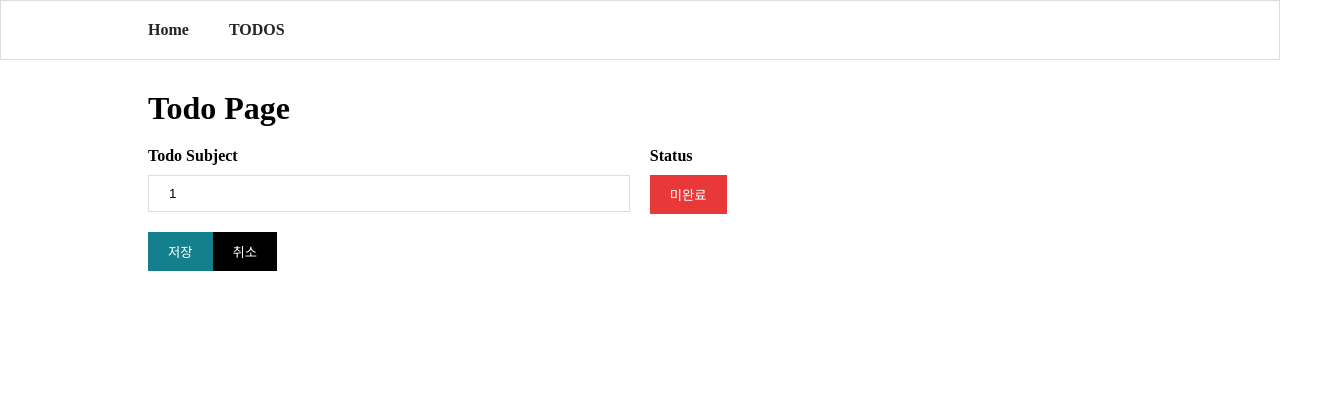
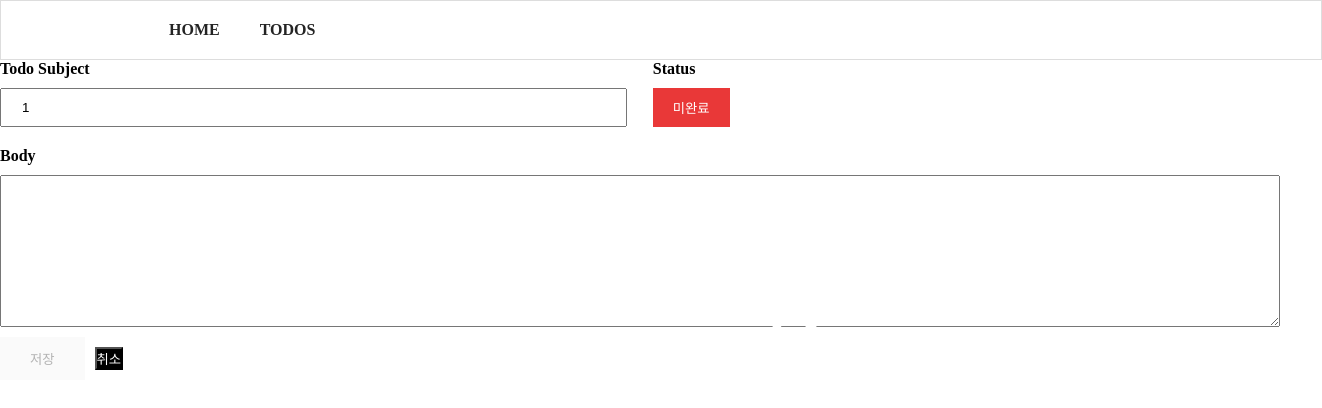
Before and after one commit to NuyHesHUB/project06_vue_todo, a Vue app: page /todos/1 in a window 1280 px wide. Shown: the top 408 px of the page, 1322 px wide, since content can reach past the window. Built offline with nearby package versions, Linux system fonts and the light colour scheme; data requests are answered from the project's data file.

Commit message:
23.02.21

```diff
--- a/db.json
+++ b/db.json
@@ -44,26 +44,6 @@
       "subject": "다",
       "completed": false,
       "id": 9
-    },
-    {
-      "subject": "라",
-      "completed": false,
-      "id": 10
-    },
-    {
-      "subject": "마",
-      "completed": false,
-      "id": 11
-    },
-    {
-      "subject": "바",
-      "completed": true,
-      "id": 12
-    },
-    {
-      "subject": "테스트12443",
-      "completed": false,
-      "id": 13
     }
   ]
 }
--- a/package.json
+++ b/package.json
@@ -15,6 +15,7 @@
     "axios": "^1.3.3",
     "core-js": "^3.8.3",
     "vue": "^3.2.47",
+    "vue-moment": "^4.1.0",
     "vue-router": "^4.1.6"
   },
   "devDependencies": {
--- a/src/App.vue
+++ b/src/App.vue
@@ -3,7 +3,7 @@
         <ul>
             <!-- <li><router-link to="/">Home</router-link></li> -->
             <!-- <li><router-link to="/Todos">TODOS</router-link></li> -->
-            <li><router-link :to="{name:'Home'}">Home</router-link></li>
+            <li><router-link :to="{name:'Home'}">HOME</router-link></li>
             <li><router-link :to="{name:'Todos'}">TODOS</router-link></li>
             <!-- to="/" 이렇게 쓰다가 name을 쓰려면 이렇게 써야함 -->
         </ul>
@@ -18,7 +18,7 @@
 
 </script>
 
-<style>
+<style scoped>
    .navbar{border: 1px solid #ddd; width: 100%; padding: 20px;}
    .navbar ul{max-width: 1024px; width: 100%; list-style: none; display: flex; margin: 0 auto; width: 100%;}
    .navbar li{}
--- /dev/null
+++ b/src/components/TodoForm.vue
@@ -0,0 +1,145 @@
+<template>
+    <div class="container">
+        <div v-if="loading">
+            Loading...
+        </div>
+        <form v-else @submit.prevent="onSave">
+            <div class="row1">
+                <div>
+                    <div class="form-group">
+                        <label>Todo Subject</label>
+                        <input type="text" class="from-control" v-model="todo.subject">
+                        <div v-if="subjectError">{{ subjectError }}</div>
+                    </div>
+                </div>
+                <div v-if="editing">
+                    <div class="form-group">
+                        <label>Status</label>
+
+                        <div>
+                            <button @click="toggleTodoStatus" type="button" class="btn" :class="todo.completed ? 'btnGG':'btnRR'">{{todo.completed ? '완료':'미완료'}}</button>
+                        </div>
+                    </div>
+                </div>
+            </div>
+            <div class="bodyWrap">
+                <div class="form-group">
+                    <label>Body</label>
+                    <textarea v-model="todo.body" cols="30" rows="10"></textarea>
+                </div>
+            </div>
+            <button class="btnD btnmt" type="submit"  :disabled="!todoUpdated">{{ editing ? '저장' : '만들기' }}</button>
+            <button class="btn btnW btnl" @click="moveToTodoListPage">취소</button>
+        </form>
+    </div>
+</template>
+
+<script>
+    import {useRoute, useRouter} from 'vue-router';
+    import axios from 'axios';
+    import { ref, computed} from 'vue';
+    import _ from 'lodash';
+    export default {
+        props:{
+            editing: {
+                type: Boolean,
+                default: false
+            }
+        },
+        setup(props) {
+            const route=useRoute();
+            const router=useRouter();
+            const subjectError=ref('');
+            const todo=ref({
+                subject:'',
+                completed:false,
+                body:''
+            });
+            const loading= ref(true);
+            const originalTodo=ref(null);
+            const todoId=route.params.id
+
+            //console.log(route.params.id)
+            const getTodo = async () =>{
+                const res = await axios.get(`http://localhost:3000/todos/${todoId} ` );
+                todo.value=res.data;
+                loading.value=false;
+                originalTodo.value = {...res.data}
+            }
+
+
+            const toggleTodoStatus = () =>{
+                todo.value.completed = !todo.value.completed;
+            }
+            const moveToTodoListPage =() =>{
+                router.push({
+                    name:'Todos'
+                })
+            };
+            if(props.editing){
+                getTodo();
+            }
+
+
+            const onSave = async () => {
+                //subjectError.value='';
+                if(!todo.value.subject){
+                    subjectError.value='내용을 작성해주세요'
+                    return;
+                }
+                try{
+                    let res;
+                    const data={
+                        subject:todo.value.subject,
+                        completed:todo.value.completed,
+                        body:todo.value.body,
+                    }
+                    if(props.editing){
+                        res = await axios.put(`http://localhost:3000/todos/${todoId}`,data );
+                    } else {
+                         res = await axios.post(`http://localhost:3000/todos`, data);
+                         todo.value.subject = "";
+                         todo.value.body ="";
+
+                };
+                    originalTodo.value = {...res.data}
+                }catch(error){
+                    console.log(error);
+                }
+
+            }
+            const todoUpdated = computed(() => {
+                return !_.isEqual(todo.value, originalTodo.value)
+            })
+            return {
+                todo,
+                toggleTodoStatus,
+                moveToTodoListPage,
+                onSave,
+                todoUpdated,
+                /* loading, */
+                subjectError,
+            }
+        }
+    }
+</script>
+<style>
+    h1{margin-top: 30px; margin-bottom: 20px;}
+    .form-group{
+        display: flex;
+        flex-direction: column;
+    }
+    .form-group label{ font-weight: bold; margin-bottom: 5px;}
+    .form-group .from-control{padding: 10px 20px;}
+    .btnmt{margin-top: 10px;}
+    .row1{display: flex; justify-content: space-between;}
+    .row1>div{flex-basis: 49%; }
+    .btnRR{padding: 10px 20px; background: red;}
+    .btnGG{padding: 10px 20px; background: rgb(7, 104, 112);}
+    .btnW{background: rgb(211, 129, 129); color: #fcfcfc}
+    .btnl{margin-left: 10px;}
+</style>
+<style scoped>
+    .row1{margin-bottom: 20px;}
+    .btnD{padding: 12px 30px; border: none}
+</style>
--- a/src/pages/index.vue
+++ b/src/pages/index.vue
@@ -1,14 +1,25 @@
 
 <template>
-    <div class="container">home page</div>
+    <div class="container">
+        <div class="home_bg">
+            <div id="app">
+                <h1>오늘의 할일</h1>
+                <img src="../../public/img/home_bg.jpg"/>
+            </div>
+        </div>
+    </div>
 </template>
 
 <script>
     export default{
 
+
     }
 </script>
 
-<style>
-
+<style >
+    *{margin: 0; padding: 0;}
+    .home_bg{widows: 100%; height: 100%;}
+    #app{}
+    #app h1{text-align: center; position: absolute; top: 200px; left: 50%; transform: translateX(-50%); font-size: 100px; color: #fff;}
 </style>
--- a/src/pages/todos/_id.vue
+++ b/src/pages/todos/_id.vue
@@ -1,7 +1,8 @@
 <template>
     <div class="container">
         <h1>Todo Page</h1>
-        <div v-if="loading">
+        <TodoForm :editing="true"/>
+        <!-- <div v-if="loading">
             Loading...
         </div>
         <form v-else @submit.prevent="onSave">
@@ -11,14 +12,14 @@
                         <label>Todo Subject</label>
                         <input type="text" class="form-control" v-model="todo.subject">
                     </div>
-                </div>
+                </div> -->
                 <!-- <div>
                     <div class="form-group">
                         <label>Todo Subject</label>
                         <input type="text" class="form-control" v-model="todo.subject">
                     </div>
                 </div> -->
-                <div>
+                <!-- <div>
                     <div class="form-group">
                         <label>Status</label>
                         <div>
@@ -26,43 +27,46 @@
                         </div>
                     </div>
                 </div>
-            </div>
+            </div> -->
             <!-- 수정하고 저장버튼 -->
-            <button class="btn btnmt" type="submit" :disabled="!todoUpdated">저장</button>
+            <!-- <button class="btnD btnmt" type="submit" :disabled="!todoUpdated">저장</button>
             <button class="btn btnW btnl" @click="moveTodoListPage">취소</button>
 
-        </form>
+        </form> -->
     </div>
 </template>
 
 <script>
-    import {useRoute, useRouter} from 'vue-router'
+    import TodoForm from '@/components/TodoForm.vue'
+    /* import {useRoute, useRouter} from 'vue-router'
     import axios from 'axios';
     import {ref, computed} from 'vue'
-    import _ from 'lodash'
-
+    import _ from 'lodash' */
     export default {
-        setup(){
+        components: {
+            TodoForm
+        },
+        /* setup(){
             const route = useRoute();
             const router = useRouter();
-            const todo=ref('');/* null 이라고 하면 오류가 떠서 '' 빈값으로 변경 */
+            const todo=ref(''); *//* null 이라고 하면 오류가 떠서 '' 빈값으로 변경 */
             //console.log(route.params.id);
-            const loading = ref(true);
+            /* const loading = ref(true);
             const originalTodo=ref(null)
             const todoId=route.params.id
             const getTodo = async() => {
                 const res = await axios.get(`http://localhost:3000/todos/${todoId}`);
                 todo.value=res.data;
-                //originalTodo.value=res.data;
                 loading.value=false;
+                originalTodo.value={...res.data};
             }
 
 
             const toggleTodoStatus = () => {
                 todo.value.completed = !todo.value.completed
-            }
+            } */
             /* router 네임 Todos로 이동되는 .. */
-            const moveTodoListPage =() =>{
+            /* const moveTodoListPage =() =>{
                 router.push({
                     name:'Todos'
                 })
@@ -74,6 +78,7 @@
                     subject:todo.value.subject,
                     completed:todo.value.completed
                 });
+                originalTodo.value={...res.data};
                 console.log(res);
             }
             const todoUpdated = computed(() => {
@@ -86,15 +91,17 @@
                 onSave,
                 todoUpdated,
             }
-        }
+        } */
     }
+
+
 </script>
 <style>
     h1{margin-top: 30px; margin-bottom: 20px;}
     .form-group{display: flex; flex-direction: column;}
     .form-group label{font-weight: bold; margin-bottom: 10px;}
     .form-group .form-control{padding: 10px 20px;}
-    .btnmt{margin-top: 10px;}
+    /* .btnmt{margin-top: 10px;} */
     .row1{display: flex; justify-content: space-between;}
     .row1>div{flex-basis: 49%;}
     .btnRR{padding: 10px 20px; border: none; background: #e93838; color: #fff;}
@@ -102,3 +109,7 @@
     .btnW{background: #000; color: #fff;}
     .btnL{margin-left: 10px;}
 </style>
+<style scoped>
+    .row1{margin-bottom: 10px;}
+    .btnD{padding: 10px 20px; border: none; margin-right: 10px;}
+</style>
--- /dev/null
+++ b/src/pages/todos/create/index.vue
@@ -0,0 +1,18 @@
+<template>
+    <div class="container">
+      <h1>Create Todo</h1>
+      <TodoForm />
+    </div>
+</template>
+
+<script>
+    import TodoForm from '@/components/TodoForm.vue';
+    export default {
+        components: {
+            TodoForm
+        }
+    }
+</script>
+
+<style>
+</style>
--- a/src/pages/todos/index.vue
+++ b/src/pages/todos/index.vue
@@ -1,8 +1,9 @@
 <template>
     <div class="container">
         <h2>TODO-List</h2>
+        <button class="btn btnmb" @click="moveToCreatePage">CREATE TODO</button>
         <input type="text" placeholder="검색" class="form-control" v-model="serchText">
-        <TodoSimpleForm  @add-todo="addTodo"/>
+        <!-- <TodoSimpleForm  @add-todo="addTodo"/> -->
         <div v-if="!todos.length">
             찾는 문장이 없습니다..
         </div>
@@ -11,14 +12,14 @@
         <nav class="nav">
             <ul class="pagination">
                 <li v-if="currentPage !==1" class="page-item">
-                  <a href="#" class="page-link"  @click="getTodos(currentPage-1)"><i class="fa-solid fa-chevron-left"></i></a>
+                  <a href="#!" class="page-link"  @click="getTodos(currentPage-1)"><i class="fa-solid fa-chevron-left"></i></a>
                 </li>
 
                 <li v-for="page in numberofPages" :key="page" class="page-item" :class="currentPage===page ? 'active' : ''">
-                  <a href="#" @click="getTodos(page)" class="page-link" :class="currentPage===page ? 'active' : ''">{{ page }}</a>
+                  <a href="#!" @click="getTodos(page)" class="page-link" :class="currentPage===page ? 'active' : ''">{{ page }}</a>
                 </li>
 
-                <li v-if="numberofPages !==currentPage" class="page-item" ><a href="#" @click="getTodos(currentPage+1)" class="page-link"><i class="fa-solid fa-chevron-right"></i></a>
+                <li v-if="numberofPages !==currentPage" class="page-item" ><a href="#!" @click="getTodos(currentPage+1)" class="page-link"><i class="fa-solid fa-chevron-right"></i></a>
                 </li>
             </ul>
         </nav>
@@ -27,17 +28,19 @@
 
   <script>
   import { watch, computed, ref } from 'vue';
-  import TodoSimpleForm from '@/components/TodoSimpleForm.vue';
+  /* import TodoSimpleForm from '@/components/TodoSimpleForm.vue'; */
   import TodoList from '@/components/TodoList.vue';
   import axios from 'axios';
+  import { useRouter } from 'vue-router'
 
   export default {
     components: {
-        TodoSimpleForm,
+        /* TodoSimpleForm, */
         TodoList,
     },
     setup(){
-
+        /* 버튼 라우터 */
+        const router=useRouter();
         const todos = ref([ ]);
         const serchText= ref('');
         const error=ref('');
@@ -62,6 +65,12 @@
             }
         };
         getTodos();
+
+        const moveToCreatePage = ()=>{
+            router.push({
+                name:'TodoCreate',
+            })
+        }
         const addTodo = async (todo) => {
             error.value='';
             try{
@@ -146,12 +155,13 @@
            getTodos,
            numberofPages,
            currentPage,
+           moveToCreatePage,
         }
     }
   }
   </script>
 
-  <style>
+  <style scoped>
     *{margin: 0; padding: 0; box-sizing: border-box;}
     .container{width: 100%; max-width: 1024px; margin: 0 auto; padding: 0 20px;}
     h2{text-align: center; color: #147f8d; margin-bottom: 50px; margin-top: 50px;}
@@ -170,4 +180,5 @@
     .page-item{ padding: 10px; margin: 0 3px; border: 1px solid #ddd}
     .page-link{color: #666; text-decoration: none;}
     .active{background: #666; color: #fff}
+    .btnmb{margin-bottom: 10px;}
   </style>
--- a/src/router/index.js
+++ b/src/router/index.js
@@ -2,8 +2,9 @@ import { createRouter, createWebHistory} from 'vue-router';
 import Home from '../pages/index.vue';
 import Todos from '../pages/todos/index.vue';
 import Todo from '../pages/todos/_id.vue';
+import TodoCreate from '../pages/todos/create/index.vue'
 
-const rouster = createRouter({
+const router = createRouter({
     history: createWebHistory(),
     routes: [
         {
@@ -12,9 +13,14 @@ const rouster = createRouter({
             component: Home,
         },
         {
-            path: '/Todos',
+            path: '/todos',
             name: 'Todos',
             component: Todos
+        },
+        {
+            path: '/todos/create',
+            name: 'TodoCreate',
+            component: TodoCreate
         },
         {
             path: '/todos/:id',
@@ -24,4 +30,4 @@ const rouster = createRouter({
     ]
 })
 // 1. /home 2. todos 3. todos/:id
-export default rouster
+export default router
```
Also changed, not shown: public/img/home_bg.jpg (added), 1 other file (tests, documents, lock files or other folders).
